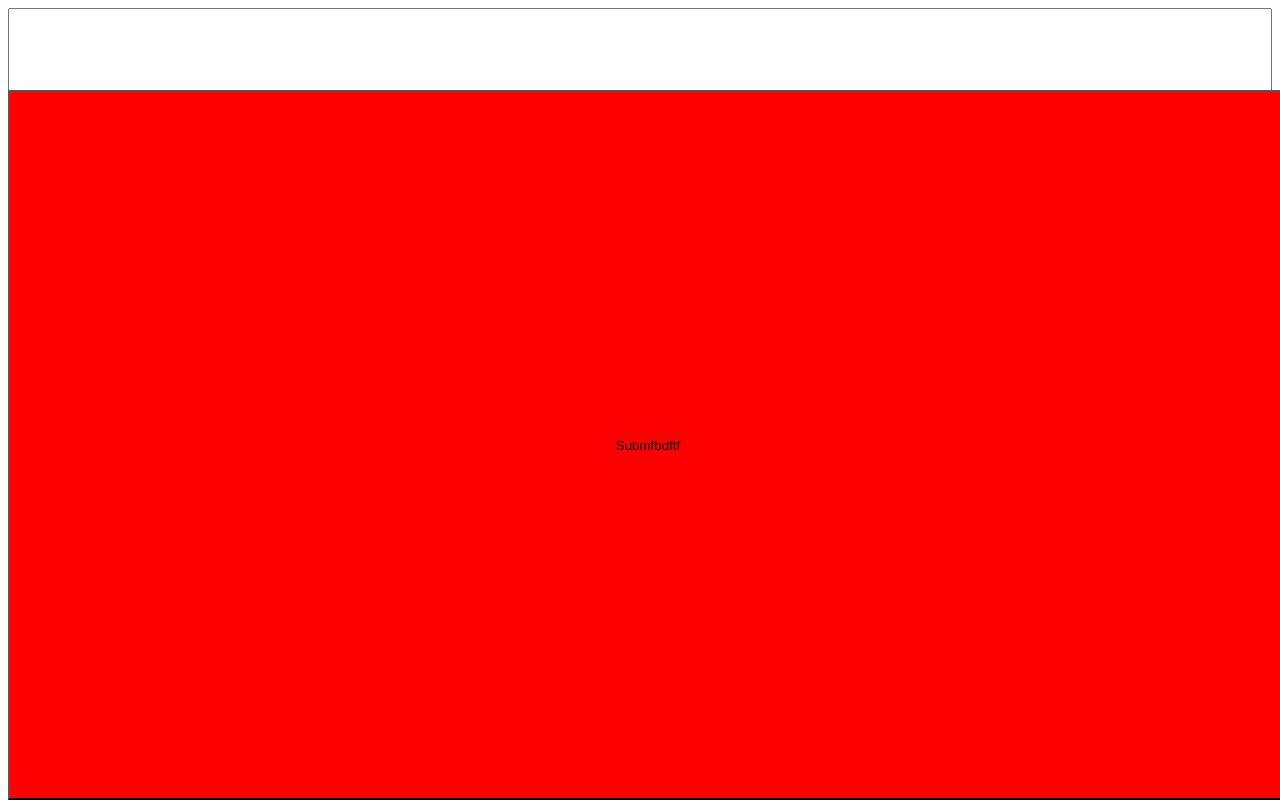
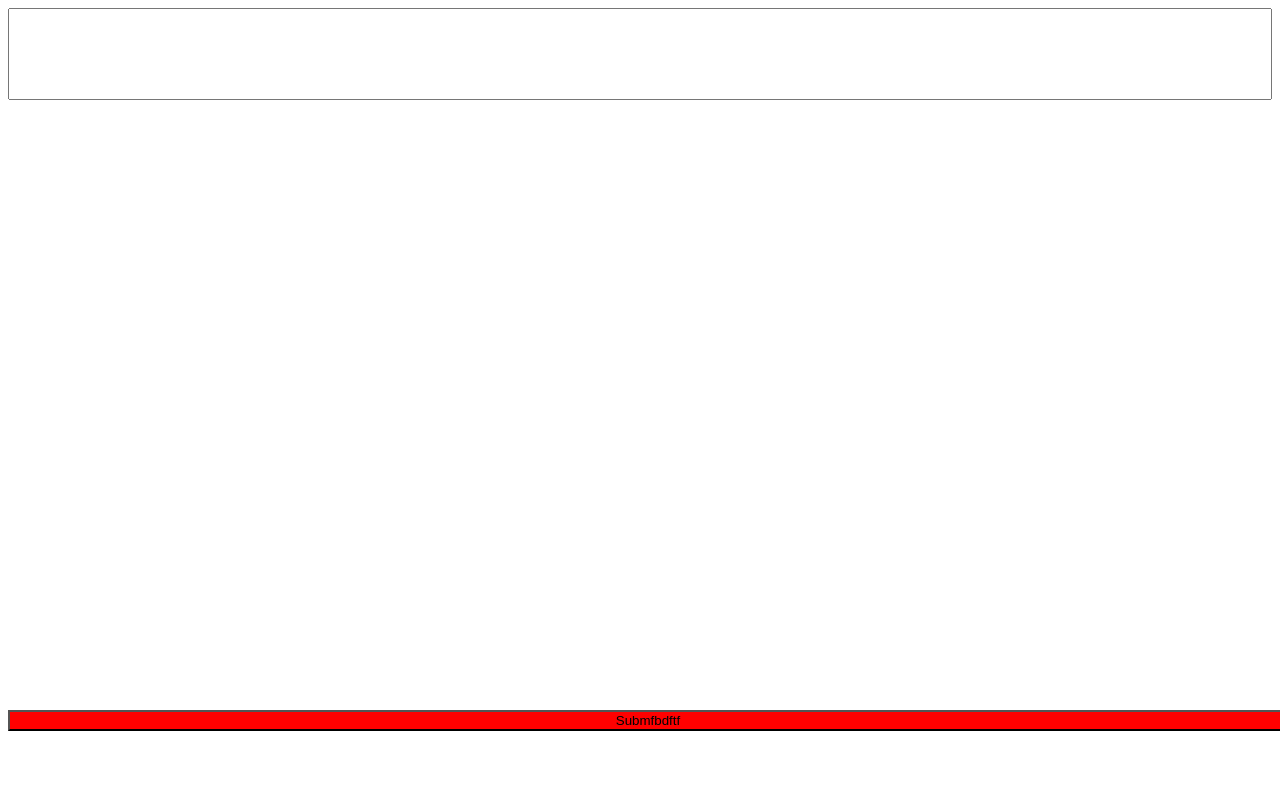
Before and after one commit to vishalbagi/vishalbagi.github.io, a plain HTML site: page index.html in a window 1280 px wide. Drawn offline with Linux system fonts and the light colour scheme.

Commit message:
Update index.html

```diff
--- a/index.html
+++ b/index.html
@@ -6,6 +6,6 @@
   <div>
   <input style="width:100%;height:92px;"/>  </div>
       <div>
-  <button style="position:fixed;z-index:100;width:100%;height:calc(100vh - 90px);bottom:0px;background:red; overflow:hidden !important;">Submfbdftf</button>  </div>
+  <button style="position:fixed;z-index:100;width:100%;top:calc(100vh - 90px);heigt:50px;background:red; overflow:hidden !important;">Submfbdftf</button>  </div>
   </body>
 </html>
```
